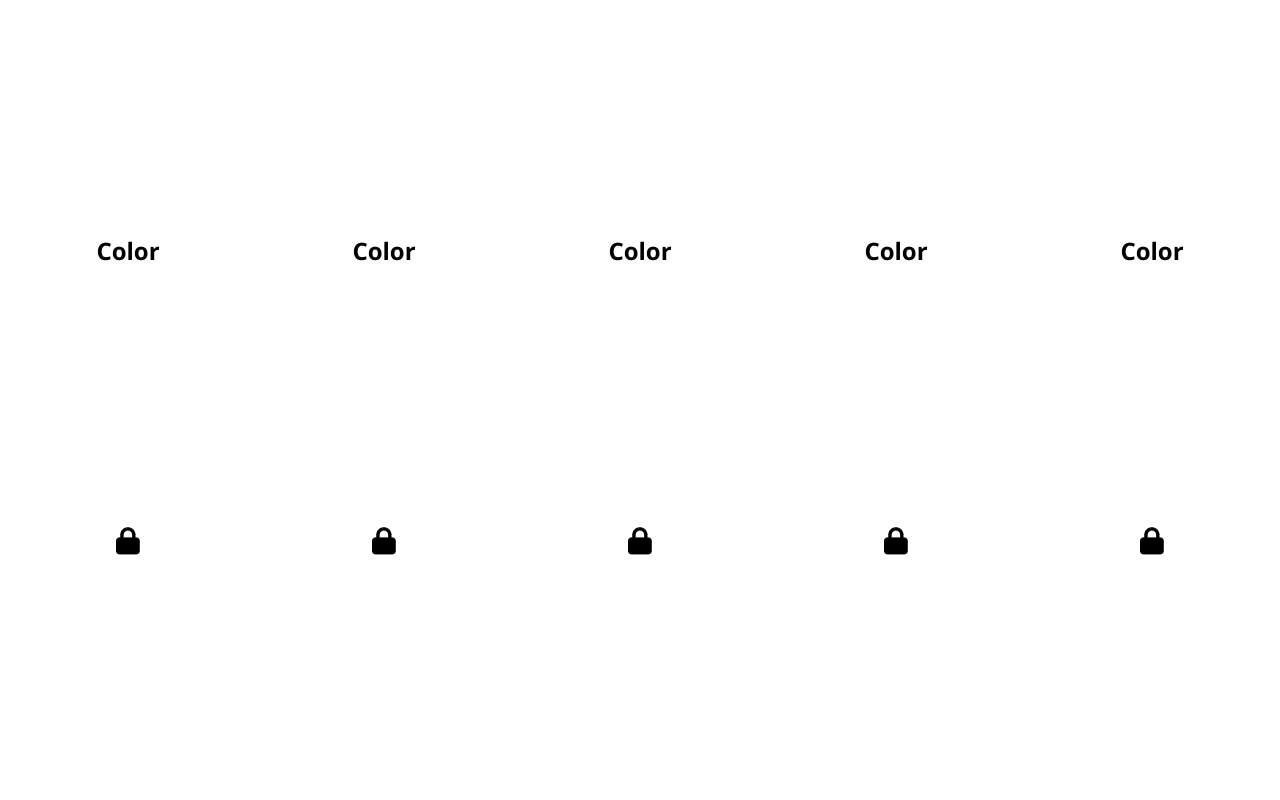
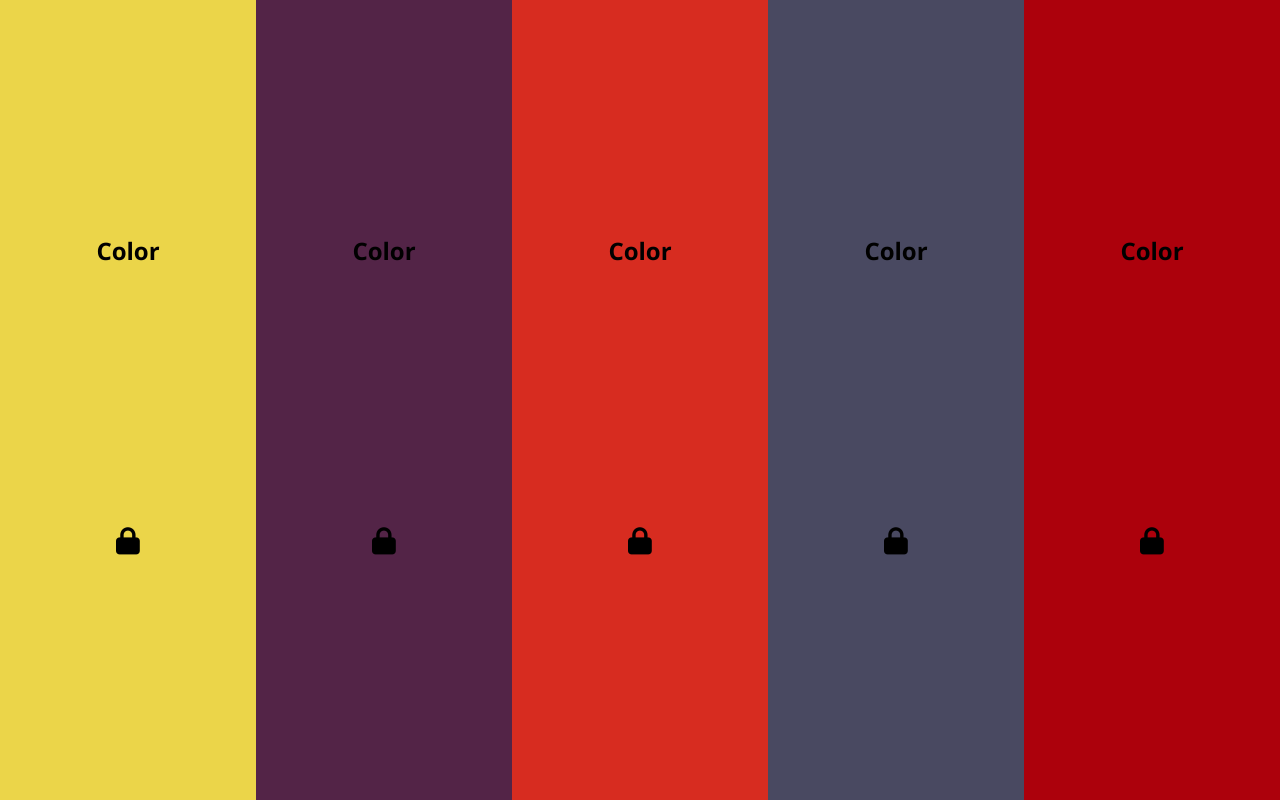
Before and after one commit to mariiaovs/Colors, a plain HTML site: page index.html in a window 1280 px wide. Drawn offline with nearby package versions, Linux system fonts and the light colour scheme.

Commit message:
set random colors to the sections

```diff
--- a/app.js
+++ b/app.js
@@ -0,0 +1,20 @@
+const colorSections = document.querySelectorAll('[data-js="color"]');
+
+const hexCodes = "0123456789ABCDEF";
+
+function generateRandomColor() {
+  let color = "#";
+  for (let i = 0; i < 6; i++) {
+    color += hexCodes[Math.floor(Math.random() * hexCodes.length)];
+  }
+  console.log(Math.floor(Math.random() * hexCodes.length));
+  return color;
+}
+
+function setRandomColors() {
+  colorSections.forEach((colorSection) => {
+    colorSection.style.background = generateRandomColor();
+  });
+}
+
+setRandomColors();
--- a/index.html
+++ b/index.html
@@ -20,24 +20,24 @@
     />
   </head>
   <body>
-    <section class="color">
+    <section class="color" data-js="color">
       <h2>Color</h2>
       <button><i class="fa-solid fa-lock"></i></button>
       <!-- <i class="fa-solid fa-lock-open"></i> -->
     </section>
-    <section class="color">
+    <section class="color" data-js="color">
       <h2>Color</h2>
       <button><i class="fa-solid fa-lock"></i></button>
     </section>
-    <section class="color">
+    <section class="color" data-js="color">
       <h2>Color</h2>
       <button><i class="fa-solid fa-lock"></i></button>
     </section>
-    <section class="color">
+    <section class="color" data-js="color">
       <h2>Color</h2>
       <button><i class="fa-solid fa-lock"></i></button>
     </section>
-    <section class="color">
+    <section class="color" data-js="color">
       <h2>Color</h2>
       <button><i class="fa-solid fa-lock"></i></button>
     </section>
```
